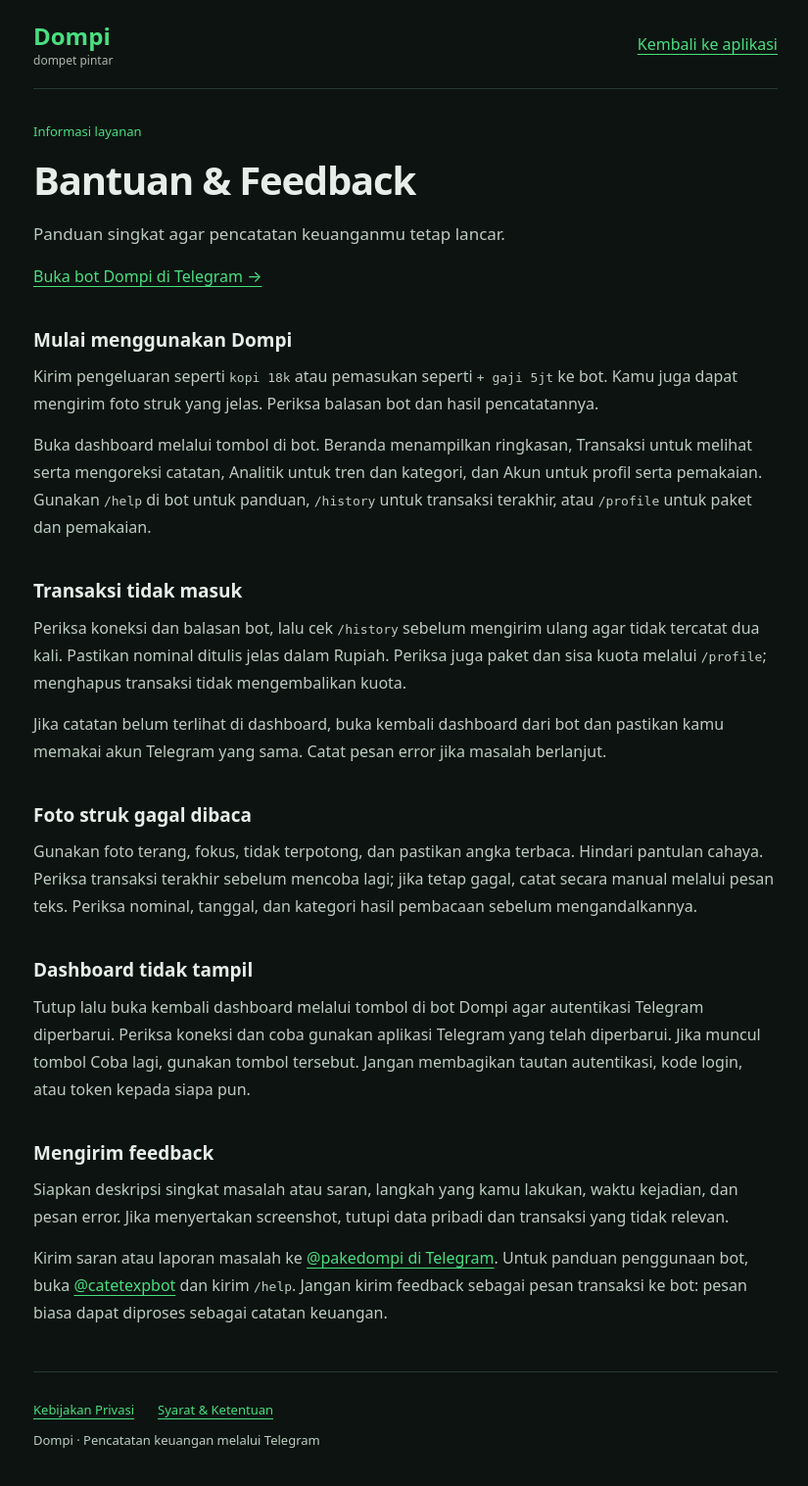
After one commit to cigslab/dompi-dashboard-web, a Flask app: page /help in a window 1280 px wide. The commit adds this page. Shown: the whole page at 98% size, without its empty margins (226-1051 px from the left). Run offline with Flask 3, Linux system fonts and the light colour scheme; parts of the project's set-up code (start-up, migrations or seed data) failed here and were passed over; some libraries are stand-ins or nearby versions.

Commit message:
Add public help and feedback page with account link

```diff
--- a/app.py
+++ b/app.py
@@ -150,6 +150,11 @@ def get_connection():
 @app.route("/")
 def home():
     return render_template("dashboard.html")
+
+
+@app.route("/help")
+def help_page():
+    return render_template("help.html")
 
 
 @app.route("/privacy")
--- a/templates/dashboard.html
+++ b/templates/dashboard.html
@@ -53,7 +53,7 @@
                     </section>
                     <ul class="account-actions" aria-label="Layanan akun">
                         <li><button type="button" disabled class="account-action account-action-upgrade"><span>Upgrade ke Pro</span><span class="account-action-hint">Segera</span></button></li>
-                        <li><button type="button" disabled class="account-action "><span>Bantuan &amp; Feedback</span><span class="account-action-hint">Segera</span></button></li>
+                        <li><a href="/help" class="account-action"><span>Bantuan &amp; Feedback</span><span aria-hidden="true">→</span></a></li>
                         <li><a href="/privacy" class="account-action"><span>Kebijakan Privasi</span><span aria-hidden="true">→</span></a></li>
                         <li><a href="/terms" class="account-action"><span>Syarat &amp; Ketentuan</span><span aria-hidden="true">→</span></a></li>
                         <li><button type="button" disabled class="account-action account-action-danger"><span>Hapus Data / Akun</span><span class="account-action-hint">Segera</span></button></li>
--- /dev/null
+++ b/templates/help.html
@@ -0,0 +1,12 @@
+{% extends "legal_base.html" %}
+{% block title %}Bantuan &amp; Feedback{% endblock %}
+{% block content %}
+<h1>Bantuan &amp; Feedback</h1>
+<p class="intro">Panduan singkat agar pencatatan keuanganmu tetap lancar.</p>
+<p><a href="https://t.me/catetexpbot">Buka bot Dompi di Telegram →</a></p>
+<section><h2>Mulai menggunakan Dompi</h2><p>Kirim pengeluaran seperti <code>kopi 18k</code> atau pemasukan seperti <code>+ gaji 5jt</code> ke bot. Kamu juga dapat mengirim foto struk yang jelas. Periksa balasan bot dan hasil pencatatannya.</p><p>Buka dashboard melalui tombol di bot. Beranda menampilkan ringkasan, Transaksi untuk melihat serta mengoreksi catatan, Analitik untuk tren dan kategori, dan Akun untuk profil serta pemakaian. Gunakan <code>/help</code> di bot untuk panduan, <code>/history</code> untuk transaksi terakhir, atau <code>/profile</code> untuk paket dan pemakaian.</p></section>
+<section><h2>Transaksi tidak masuk</h2><p>Periksa koneksi dan balasan bot, lalu cek <code>/history</code> sebelum mengirim ulang agar tidak tercatat dua kali. Pastikan nominal ditulis jelas dalam Rupiah. Periksa juga paket dan sisa kuota melalui <code>/profile</code>; menghapus transaksi tidak mengembalikan kuota.</p><p>Jika catatan belum terlihat di dashboard, buka kembali dashboard dari bot dan pastikan kamu memakai akun Telegram yang sama. Catat pesan error jika masalah berlanjut.</p></section>
+<section><h2>Foto struk gagal dibaca</h2><p>Gunakan foto terang, fokus, tidak terpotong, dan pastikan angka terbaca. Hindari pantulan cahaya. Periksa transaksi terakhir sebelum mencoba lagi; jika tetap gagal, catat secara manual melalui pesan teks. Periksa nominal, tanggal, dan kategori hasil pembacaan sebelum mengandalkannya.</p></section>
+<section><h2>Dashboard tidak tampil</h2><p>Tutup lalu buka kembali dashboard melalui tombol di bot Dompi agar autentikasi Telegram diperbarui. Periksa koneksi dan coba gunakan aplikasi Telegram yang telah diperbarui. Jika muncul tombol Coba lagi, gunakan tombol tersebut. Jangan membagikan tautan autentikasi, kode login, atau token kepada siapa pun.</p></section>
+<section><h2>Mengirim feedback</h2><p>Siapkan deskripsi singkat masalah atau saran, langkah yang kamu lakukan, waktu kejadian, dan pesan error. Jika menyertakan screenshot, tutupi data pribadi dan transaksi yang tidak relevan.</p><p>Kirim saran atau laporan masalah ke <a href="https://t.me/pakedompi">@pakedompi di Telegram</a>. Untuk panduan penggunaan bot, buka <a href="https://t.me/catetexpbot">@catetexpbot</a> dan kirim <code>/help</code>. Jangan kirim feedback sebagai pesan transaksi ke bot: pesan biasa dapat diproses sebagai catatan keuangan.</p></section>
+{% endblock %}
```
Also changed, not shown: tests/test_dashboard_xss.cjs (+1 -1 lines), tests/test_public_pages.py (+7 -1 lines).
